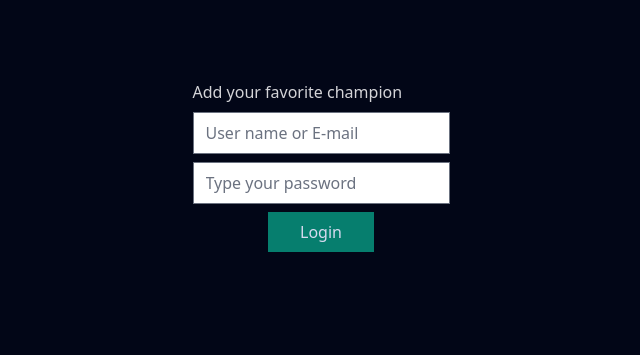
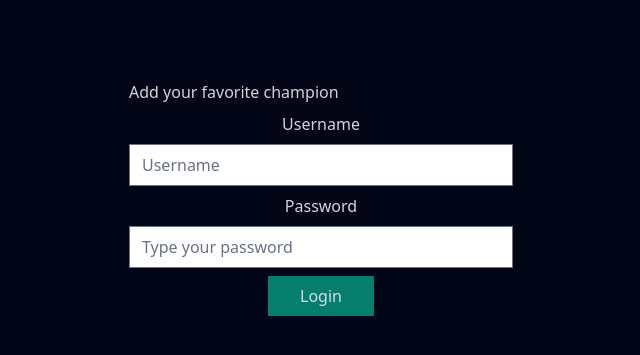
Before and after one commit to bidwolf/alura-courses, a Flask app: page /login in a window 1280 px wide. Shown: the top 355 px of the page, without its empty margins (319-959 px from the left). Run offline with Flask 3, Linux system fonts and the light colour scheme; some libraries are stand-ins or nearby versions.

Commit message:
feat: update login template to use flask wtf form

```diff
--- a/flaskCourse/templates/login.html
+++ b/flaskCourse/templates/login.html
@@ -5,9 +5,12 @@
     <legend>
       Add your favorite champion
     </legend>
-    <input name="user_email" type="text" placeholder="User name or E-mail" class="text-zinc-800" />
-    <input name="password" type="password" placeholder="Type your password" class="text-zinc-800" />
-    <button type="submit" class="bg-emerald-700 mix-blend-plus-lighter px-8 py-2">Login</button>
+    {{ form.csrf_token() }}
+    {{form.username.label}}
+    {{form.username(class="text-zinc-800 w-96", placeholder="Username")}}
+    {{form.password.label}}
+    {{form.password(class="text-zinc-800 w-96", placeholder="Type your password")}}
+    {{form.login(class="bg-emerald-700 mix-blend-plus-lighter px-8 py-2")}}
   </fieldset>
 </form>
 {% endblock %}
```
